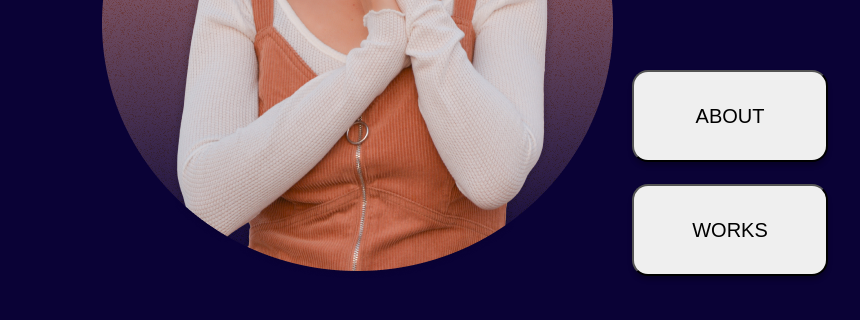
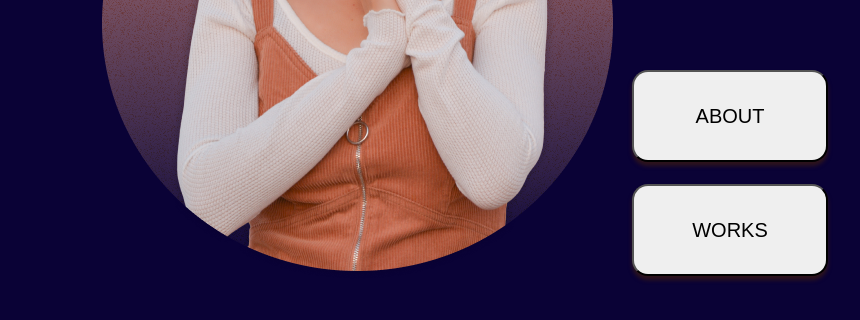
Before and after one commit to Alexwebcreator/Angela-Art, a plain HTML site: page index.html in a window 1280 px wide. Shown: the part 820-1140 px from the top of the page, without its empty margins (283-1143 px from the left). Drawn offline with Linux system fonts and the light colour scheme.

Commit message:
create mane page

```diff
--- a/style.css
+++ b/style.css
@@ -90,6 +90,6 @@ body {
   font-family: "PingFangTC-Semibold",
   sans-serif;
   margin-top: 22px;
-  box-shadow: 0 4px 4px 0 rgba(0, 0, 0, 0.25);
+  box-shadow: 0 4px 4px 0 rgba(63, 28, 16, 0.7);
   border-radius: 16px;
 }
```
